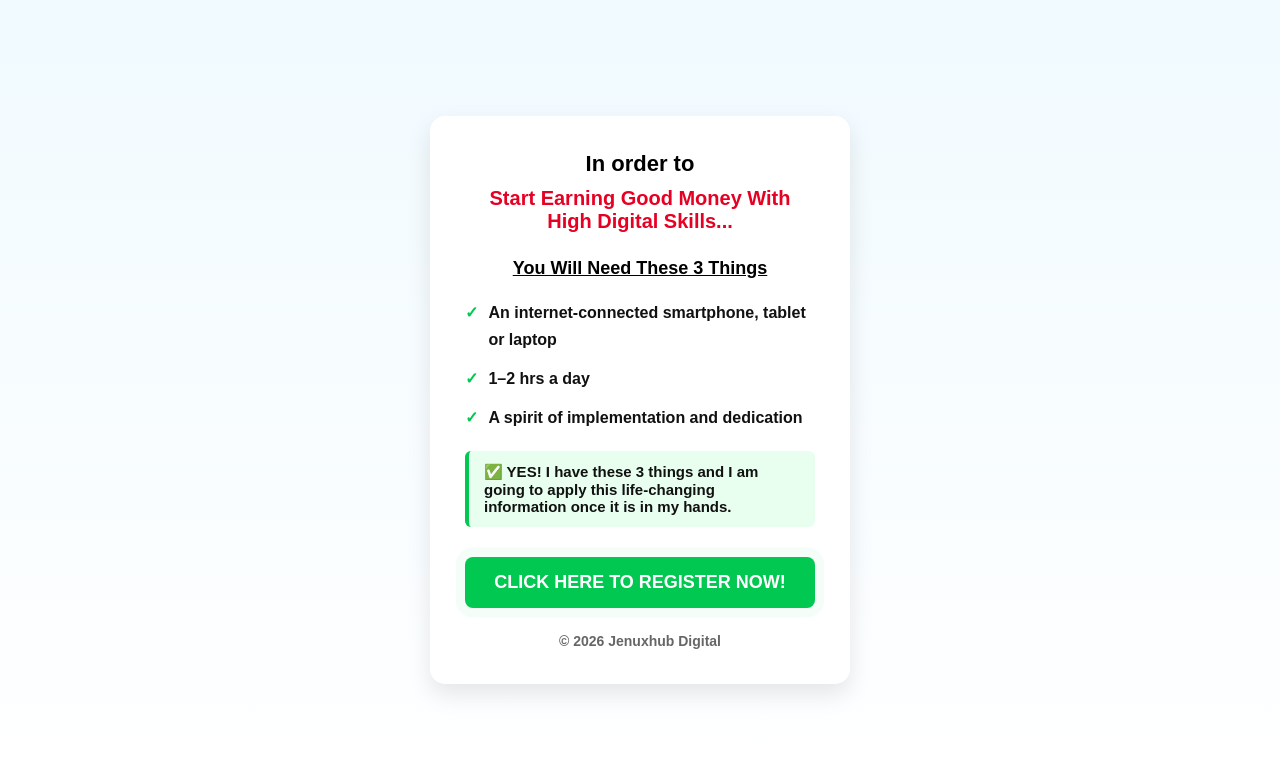
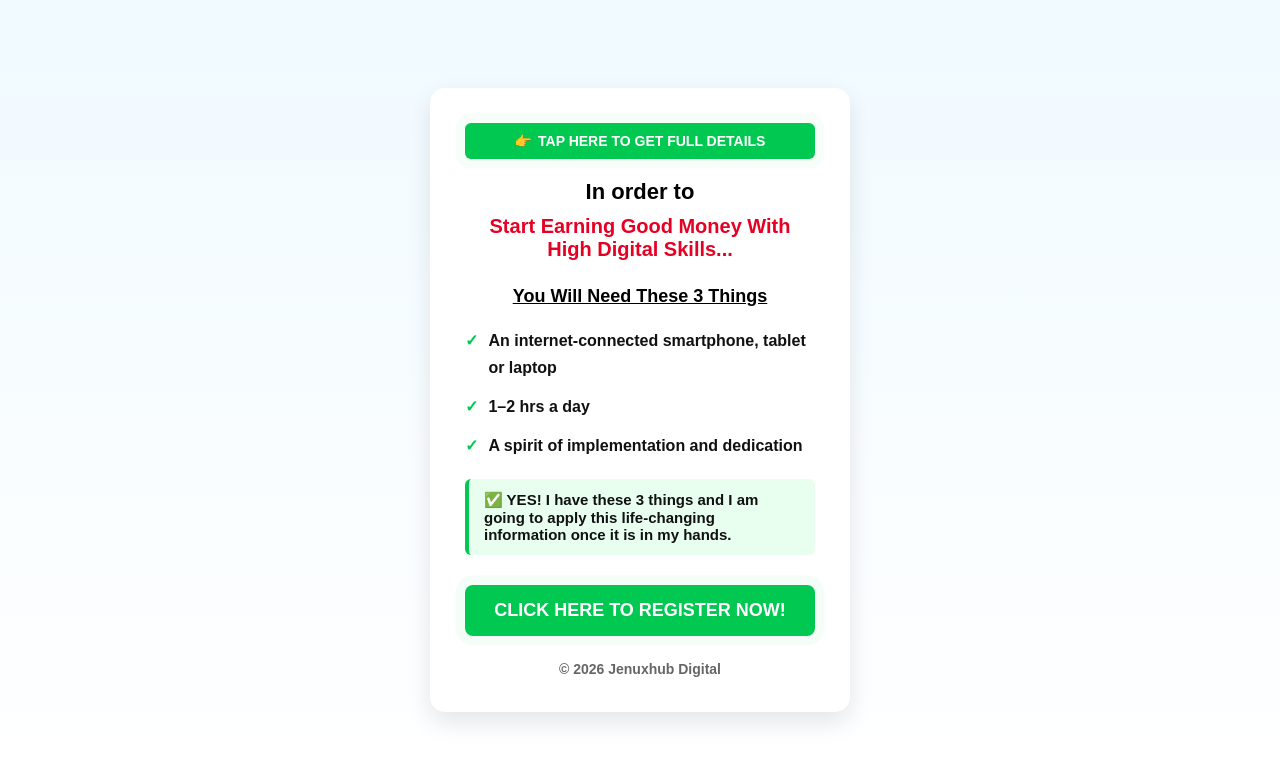
Before and after one commit to Jenuxhub-Digital/Jenuxhub-Digital, a plain HTML site: page index.html in a window 1280 px wide. Drawn offline with Linux system fonts and the light colour scheme.

Commit message:
Update index.html

```diff
--- a/index.html
+++ b/index.html
@@ -54,6 +54,39 @@ padding:35px;
 border-radius:15px;
 box-shadow:0 10px 25px rgba(0,0,0,0.1);
 animation:fadeInUp 1s ease;
+}
+
+.top-button{
+display:block;
+text-align:center;
+background:#00c851;
+color:#fff;
+font-size:14px;
+font-weight:800;
+text-decoration:none;
+padding:10px 14px;
+border-radius:6px;
+margin-bottom:20px;
+position:relative;
+animation:topPulse 2s infinite;
+}
+
+.top-button span{
+margin-right:6px;
+animation:pointFinger 1s infinite;
+display:inline-block;
+}
+
+@keyframes pointFinger{
+0%{transform:translateX(0);}
+50%{transform:translateX(4px);}
+100%{transform:translateX(0);}
+}
+
+@keyframes topPulse{
+0%{box-shadow:0 0 0 0 rgba(0,200,81,0.6);}
+70%{box-shadow:0 0 0 10px rgba(0,200,81,0);}
+100%{box-shadow:0 0 0 0 rgba(0,200,81,0);}
 }
 
 h2{
@@ -170,6 +203,13 @@ to{opacity:1;}
 
 <div class="container">
 
+<a href="https://chat.whatsapp.com/FnPXEJV9NpWB27y8B9R5wV?mode=gi_t"
+target="_blank"
+class="top-button"
+onclick="fbq('track','Lead');">
+<span>👉</span>TAP HERE TO GET FULL DETAILS
+</a>
+
 <h2>In order to</h2>
 <h3>Start Earning Good Money With High Digital Skills...</h3>
 
```
